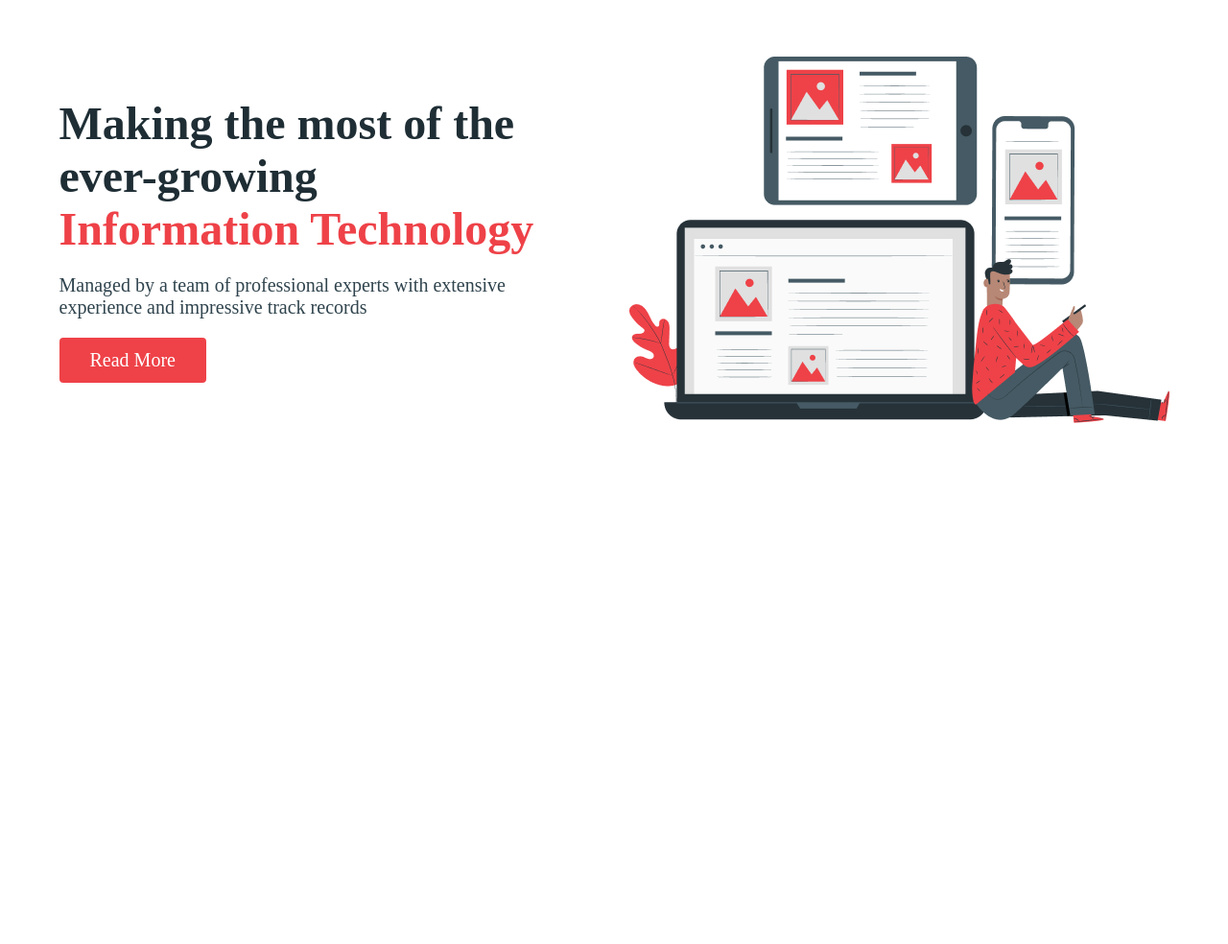
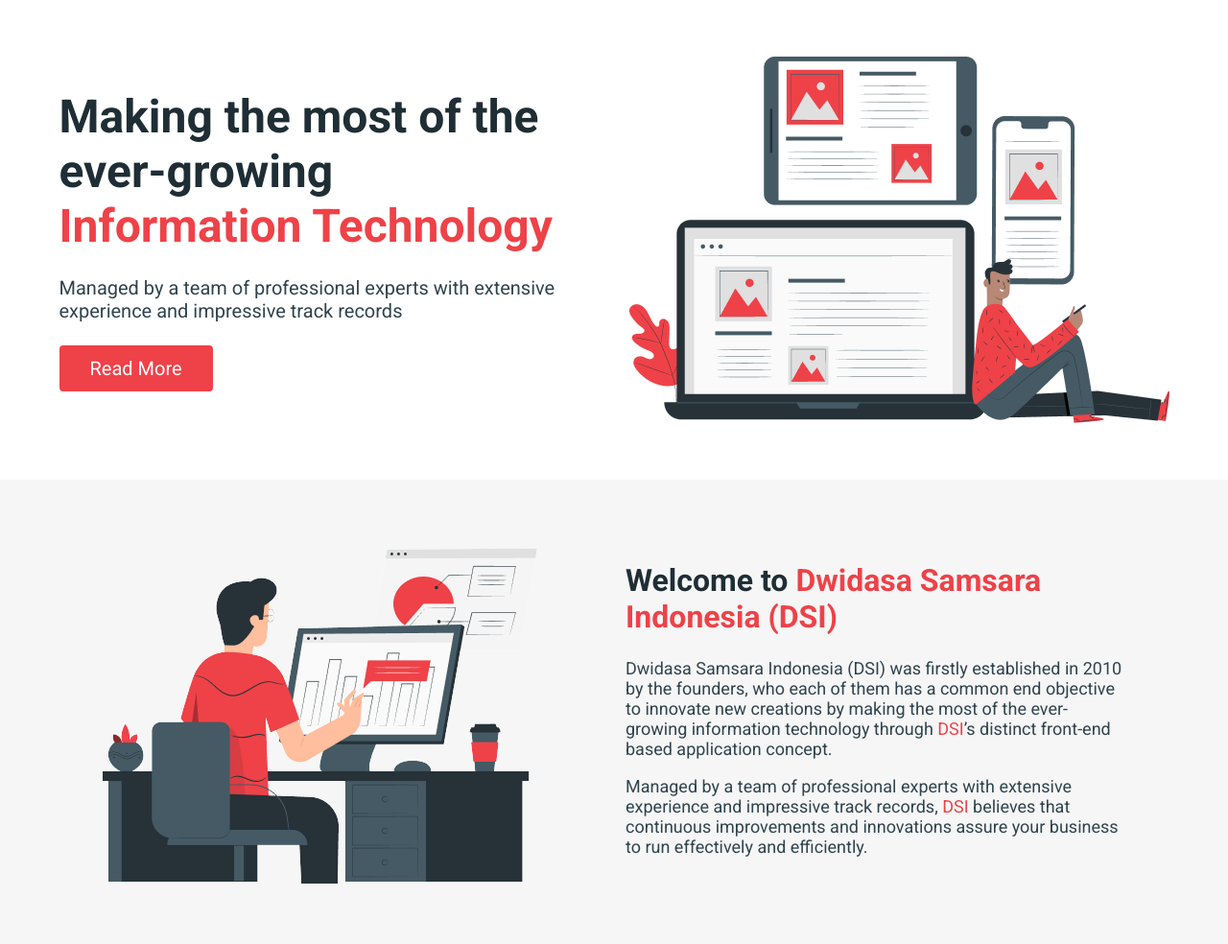
Before and after one commit to DIdar-jpg/DigitalAgencyWebsite, a plain HTML site: page main.html in a window 1280 px wide. Shown: the whole page at 96% size. Before the commit the page ends 800 px from the top, so only its background shows below. Drawn offline with Linux system fonts and the light colour scheme.

Commit message:
deployed info section

```diff
--- a/css/style.css
+++ b/css/style.css
@@ -7,9 +7,10 @@ html {
     box-sizing: inherit;
 }
 body{
+    font-family: 'Roboto';
     margin: 0;
 }
-h1, h2, h3, h4, h5, h6 {
+h1, h2, h3, h4, h5, h6, p {
     margin: 0;
 }
 a {
@@ -53,12 +54,14 @@ a {
     font-weight: 700;
     color: #1F2E35;
 }
-.intro-title > span{
+.intro-title > span, .info-title > span, .info-text > span{
     color: #EE4248;
 }
 .intro-text {
     font-size: 20px;
     color: #30444E;
+    margin: 24px 0;
+    /* margin-top: 24px; */
 }
 .intro-btn {
     display: inline-block;
@@ -68,3 +71,29 @@ a {
     background-color: #EE4248;
     border-radius: 4px;
 }
+
+.info{
+    padding: 57px 0 63px 0;
+    background-color: #F6F6F6;
+}
+.info-title{
+    font-size: 32px;
+    color: #1F2E35;
+}
+.info-wrapper{
+    width: 100%;
+    display: flex;
+    justify-content: space-around;
+    align-items: center;
+}
+.info-content {
+    width: 45%;
+}
+.info-article {
+    font-size: 18px;
+    color: #30444E;
+    margin-top: 24px;
+}
+.info-text:nth-child(2) {
+    margin-top: 18px;
+}
--- a/main.html
+++ b/main.html
@@ -6,7 +6,9 @@
     <title>Document</title>
     <!-- Подключаем CSS -->
     <link rel="stylesheet" href="./css/style.css">
-
+    <link rel="preconnect" href="https://fonts.googleapis.com">
+    <link rel="preconnect" href="https://fonts.gstatic.com" crossorigin>
+    <link href="https://fonts.googleapis.com/css2?family=Roboto:ital,wght@0,100;0,300;0,400;0,500;0,700;0,900;1,100;1,300;1,400;1,500;1,700;1,900&display=swap" rel="stylesheet">
 </head>
 <body>
     <main>
@@ -26,6 +28,26 @@
             </div>
             <img src="./images/intro.png" alt="">
         </section>
+
+        <section class="info">
+            <div class="container info-wrapper">
+                <img src="./images/info.png" alt="">
+
+                <div class="info-content">
+                    <h2 class="info-title">
+                        Welcome to <span>Dwidasa Samsara Indonesia (DSI)</span>
+                    </h2>
+                    <article class="info-article">
+                        <p class="info-text">
+                            Dwidasa Samsara Indonesia (DSI) was firstly established in 2010 by the founders, who each of them has a common end objective to innovate new creations by making the most of the ever-growing information technology through <span>DSI</span>’s distinct front-end based application concept.
+                        </p>
+                        <p class="info-text">
+                            Managed by a team of professional experts with extensive experience and impressive track records, <span>DSI</span> believes that continuous improvements and innovations assure your business to run effectively and efficiently.
+                        </p>
+                    </article>
+                </div>
+            </div>
+        </section>
     </main>
 </body>
 </html>
```
Also changed, not shown: images/info.png (added).
